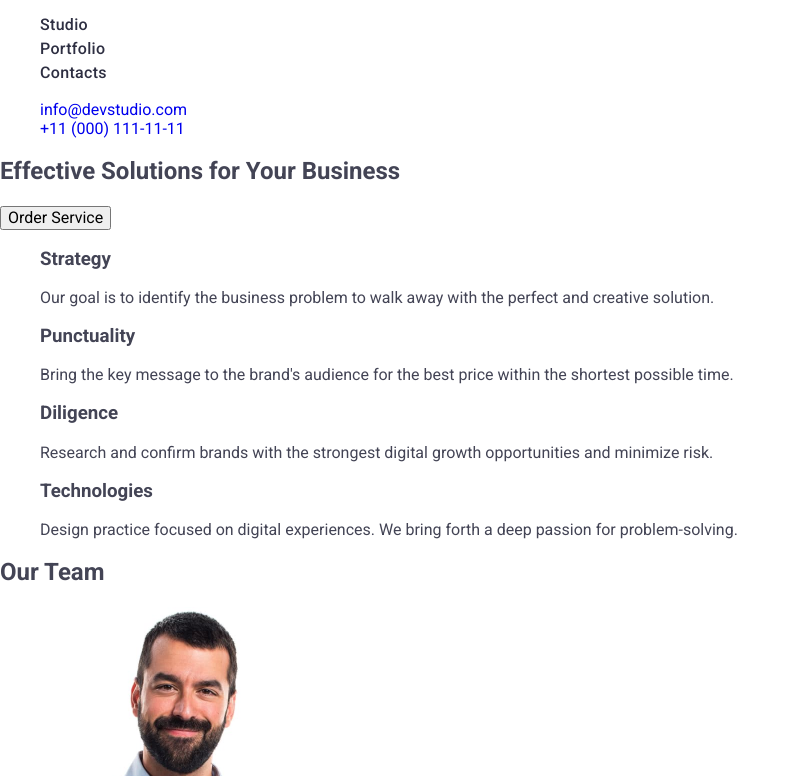
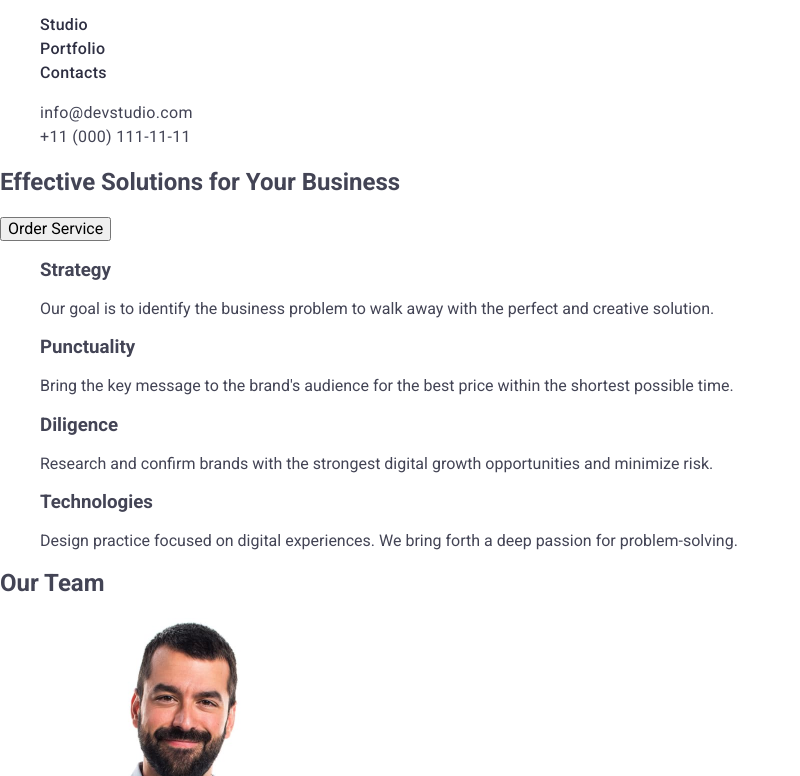
Before and after one commit to DmitriyPast/goit-markup-hw-02, a plain HTML site: page index.html in a window 1280 px wide. Shown: the part 24-800 px from the top of the page, without its empty margins (0-800 px from the left). Drawn offline with nearby package versions, Linux system fonts and the light colour scheme.

Commit message:
update styles

```diff
--- a/css/styles.css
+++ b/css/styles.css
@@ -45,7 +45,7 @@ ul {
   font-style: normal;
 }
 
-.contacts > a {
+.contact-item {
   font-family: "Roboto", sans-serif;
   font-weight: 400;
   font-size: 16px;
```
